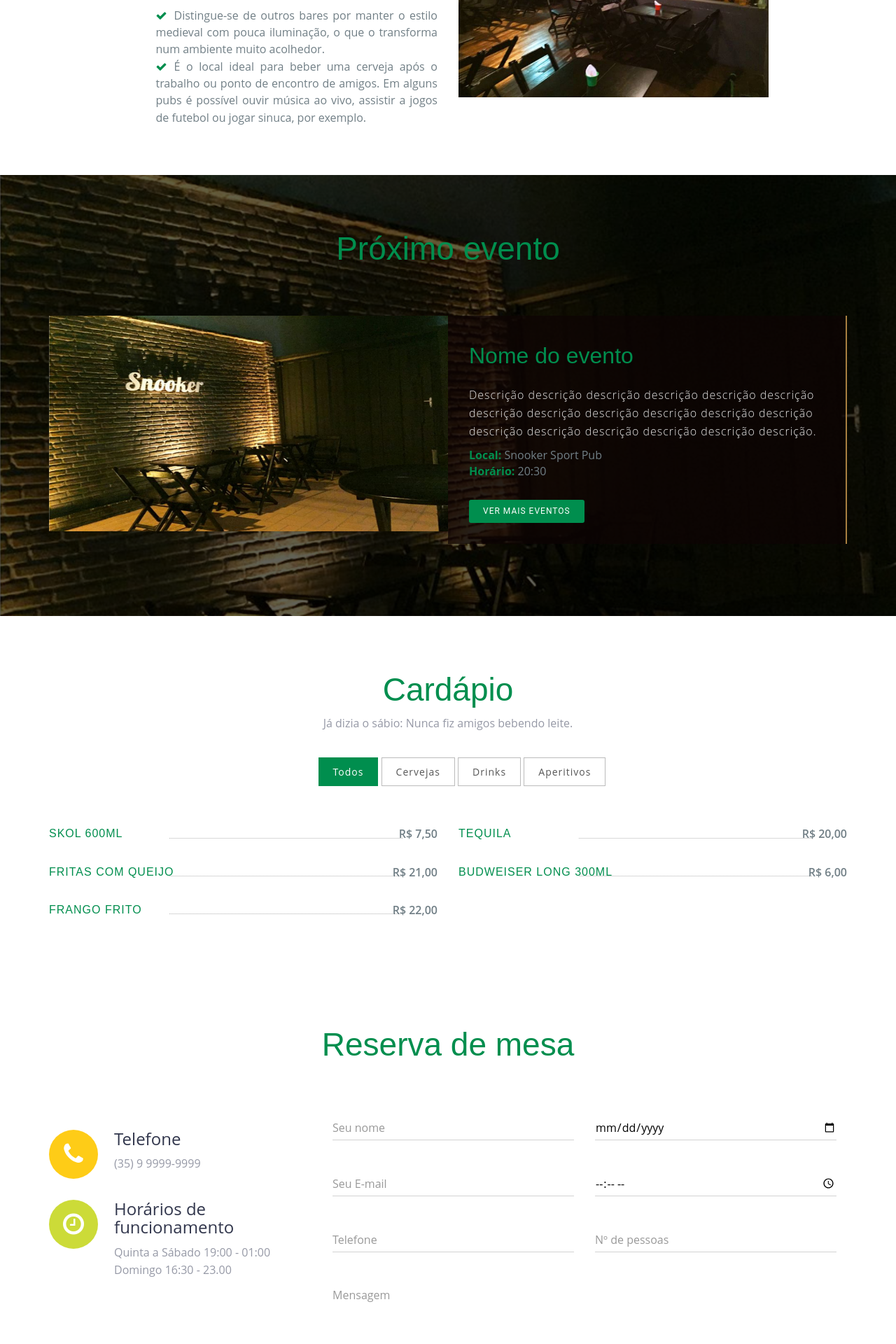
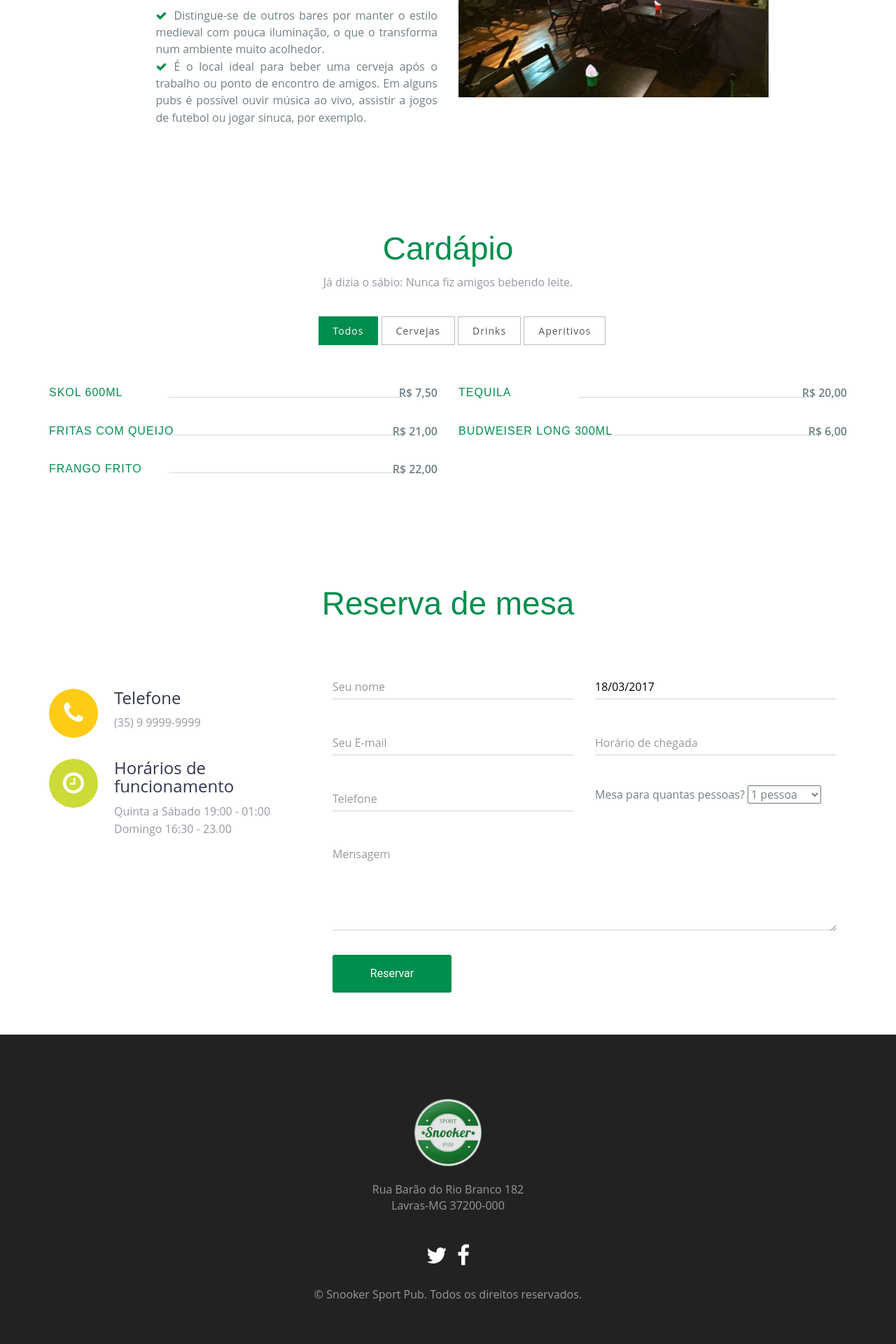
Before and after one commit to thaisvmendonca/Snooker, a PHP site: page / in a window 1280 px wide. Shown: the part 996-2916 px from the top of the page at 70% size. Run offline with PHP 8.4, Linux system fonts and the light colour scheme; data comes from the database, SQL or seed files in the repository; some web fonts are replaced.

Commit message:
Atualização do módulo de reservas de mesa

```diff
--- a/index.php
+++ b/index.php
@@ -24,6 +24,8 @@
   <link rel="stylesheet" type="text/css" href="css/font-awesome.min.css">
   <link rel="stylesheet" type="text/css" href="css/bootstrap.min.css">
   <link rel="stylesheet" type="text/css" href="css/style.css">
+  <!-- bootstrap datepicker -->
+  <link rel="stylesheet" href="admin/plugins/datepicker/datepicker3.css">
 
 </head>
 <body>
@@ -84,40 +86,7 @@
     </div>
   </section>
   <!--/about-->
-  <!-- event -->
-  <section id="event">
-    <div class="bg-color" class="section-padding">
-      <div class="container">
-        <div class="row">
-          <div class="col-xs-12 text-center" style="padding:60px;">
-            <h1 class="header-h">Próximo evento</h1>
-          </div>
-          <div class="col-md-12" style="padding-bottom:60px;">
-            <div class="item active left">
-              <div class="col-md-6 col-sm-6 left-images">
-                <img src="img/res02.jpg" class="img-responsive">
-              </div>
-              <div class="col-md-6 col-sm-6 details-text">
-                <div class="content-holder">
-                  <h2>Nome do evento</h2>
-                  <p>Descrição descrição descrição descrição descrição descrição descrição descrição descrição descrição descrição descrição descrição descrição descrição descrição descrição descrição.</p>
-                  <address>
-                    <strong>Local: </strong>
-                    Snooker Sport Pub
-                    <br>
-                    <strong>Horário: </strong>
-                    20:30
-                  </address>
-                  <a class="btn btn-imfo btn-read-more" href="events-details.html">Ver mais eventos</a>
-                </div>
-              </div>
-            </div>
-          </div>
-        </div>
-      </div>
-    </div>
-  </section>
-  <!--/ event -->
+
   <!-- menu -->
   <section id="cardapio" class="section-padding">
     <div class="container">
@@ -198,56 +167,73 @@
               </div>
             </div>
             <div class="col-md-8 col-sm-8">
-            <form action="" method="post" role="form" class="contactForm">
+              <form action="insert_reserva.php" method="post" role="form" class="contactForm">
                 <div id="sendmessage">Your booking request has been sent. Thank you!</div>
                 <div id="errormessage"></div>
                 <div class="col-md-6 col-sm-6 contact-form pad-form">
                   <div class="form-group label-floating is-empty">
-                  <input type="text" name="name" class="form-control" id="name" placeholder="Seu nome" data-rule="minlen:4" data-msg="Please enter at least 4 chars" />
-                  <div class="validation"></div>
+                    <input type="text" name="name" class="form-control" id="name" placeholder="Seu nome" required />
                   </div>
 
                 </div>
                 <div class="col-md-6 col-sm-6 contact-form">
                   <div class="form-group">
-                  <input type="date" class="form-control label-floating is-empty" name="date" id="date" placeholder="Data" data-rule="required" data-msg="This field is required" />
-                  <div class="validation"></div>
+                    <input type="text" class="form-control label-floating is-empty" name="date_reserve" id="datepicker" placeholder="Data" value="<?php echo date('d/m/Y'); ?>" required />
                   </div>
                 </div>
                 <div class="col-md-6 col-sm-6 contact-form pad-form">
                   <div class="form-group">
-                  <input type="email" class="form-control label-floating is-empty" name="email" id="email" placeholder="Seu E-mail" data-rule="email" data-msg="Please enter a valid email" />
-                  <div class="validation"></div>
+                    <input type="email" class="form-control" name="email" id="email" placeholder="Seu E-mail" required />
                   </div>
                 </div>
                 <div class="col-md-6 col-sm-6 contact-form">
                   <div class="form-group">
-                  <input type="time" class="form-control label-floating is-empty" name="time" id="time" placeholder="Horário de chegada" data-rule="required" data-msg="This field is required" />
-                  <div class="validation"></div>
+                    <input type="text" class="form-control" name="time" id="time" placeholder="Horário de chegada" required />
                   </div>
                 </div>
                 <div class="col-md-6 col-sm-6 contact-form">
                   <div class="form-group">
-                  <input type="text" class="form-control label-floating is-empty" name="phone" id="phone" placeholder="Telefone" data-rule="required" data-msg="This field is required" />
-                  <div class="validation"></div>
+                    <input type="text" class="form-control" name="phone" placeholder="Telefone" id="txttelefone" required />
                   </div>
                 </div>
                 <div class="col-md-6 col-sm-6 contact-form">
                   <div class="form-group">
-                  <input type="text" class="form-control label-floating is-empty" name="people" id="people" placeholder="Nº de pessoas" data-rule="required" data-msg="This field is required" />
-                  <div class="validation"></div>
+                    Mesa para quantas pessoas?
+                    <select name="people">
+                      <option value="1">1 pessoa</option>
+                      <option value="2">2 pessoas</option>
+                      <option value="3">3 pessoas</option>
+                      <option value="4">4 pessoas</option>
+                      <option value="5">5 pessoas</option>
+                      <option value="6">6 pessoas</option>
+                      <option value="7">7 pessoas</option>
+                      <option value="8">8 pessoas</option>
+                      <option value="9">9 pessoas</option>
+                      <option value="10">10 pessoas</option>
+                      <option value="11">11 pessoas</option>
+                      <option value="12">12 pessoas</option>
+                      <option value="13">13 pessoas</option>
+                      <option value="14">14 pessoas</option>
+                      <option value="15">15 pessoas</option>
+                      <option value="16">16 pessoas</option>
+                      <option value="17">17 pessoas</option>
+                      <option value="18">18 pessoas</option>
+                      <option value="19">19 pessoas</option>
+                      <option value="20">20 pessoas</option>
+                    </select>
                   </div>
                 </div>
                 <div class="col-md-12 contact-form">
                   <div class="form-group label-floating is-empty">
-                  <textarea class="form-control" name="message" rows="5" rows="3" data-rule="required" data-msg="Please write something for us" placeholder="Mensagem"></textarea>
-                  <div class="validation"></div>
+                    <textarea class="form-control" name="message" rows="5" rows="3" placeholder="Mensagem"></textarea>
+                  </div>
                 </div>
 
-              </div>
+                <input type="hidden" name="insert" value="insert_reserve">
+
                 <div class="col-md-12 btnpad">
                   <div class="contacts-btn-pad">
-                  <button class="contacts-btn">Reservar</button>
+                    <button type="submit" class="contacts-btn">Reservar</button>
                   </div>
                 </div>
               </form>
@@ -295,6 +281,27 @@
     <script src="js/bootstrap.min.js"></script>
     <script src="js/jquery.mixitup.min.js"></script>
     <script src="js/custom.js"></script>
+    <!-- bootstrap datepicker -->
+    <script src="admin/plugins/datepicker/bootstrap-datepicker.js"></script>
+    <!-- InputMask -->
+    <script src="admin/plugins/input-mask/jquery.inputmask.js"></script>
+    <script src="admin/plugins/input-mask/jquery.inputmask.extensions.js"></script>
+
+    <script type="text/javascript" src="admin/plugins/jquery.mask.min.js"/></script>
+
+    <script>
+    //Date picker
+    $('#datepicker').datepicker({
+      autoclose: true,
+      format: 'dd/mm/yyyy',
+      language: 'pt-BR'
+    });
+    </script>
+
+    <script type="text/javascript">
+    $("#txttelefone").mask("(00) 00009-0000");
+    $("#time").mask("00:00");
+    </script>
 
   </body>
   </html>
```
Also changed, not shown: admin/index.php (+69 -3 lines), admin/updates.php (+17 -0 lines). Lines whose indentation alone changed are shown as unchanged.
